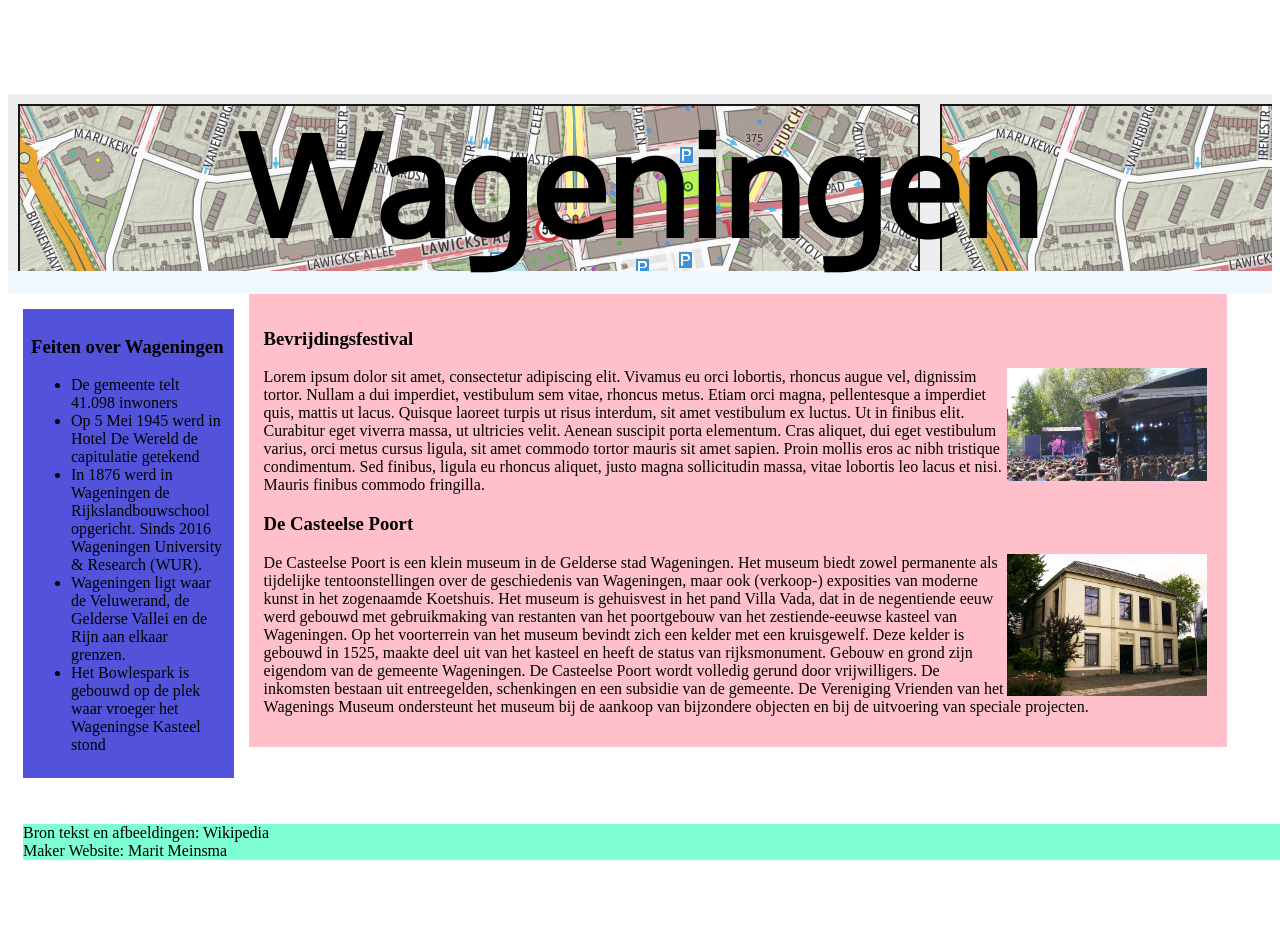
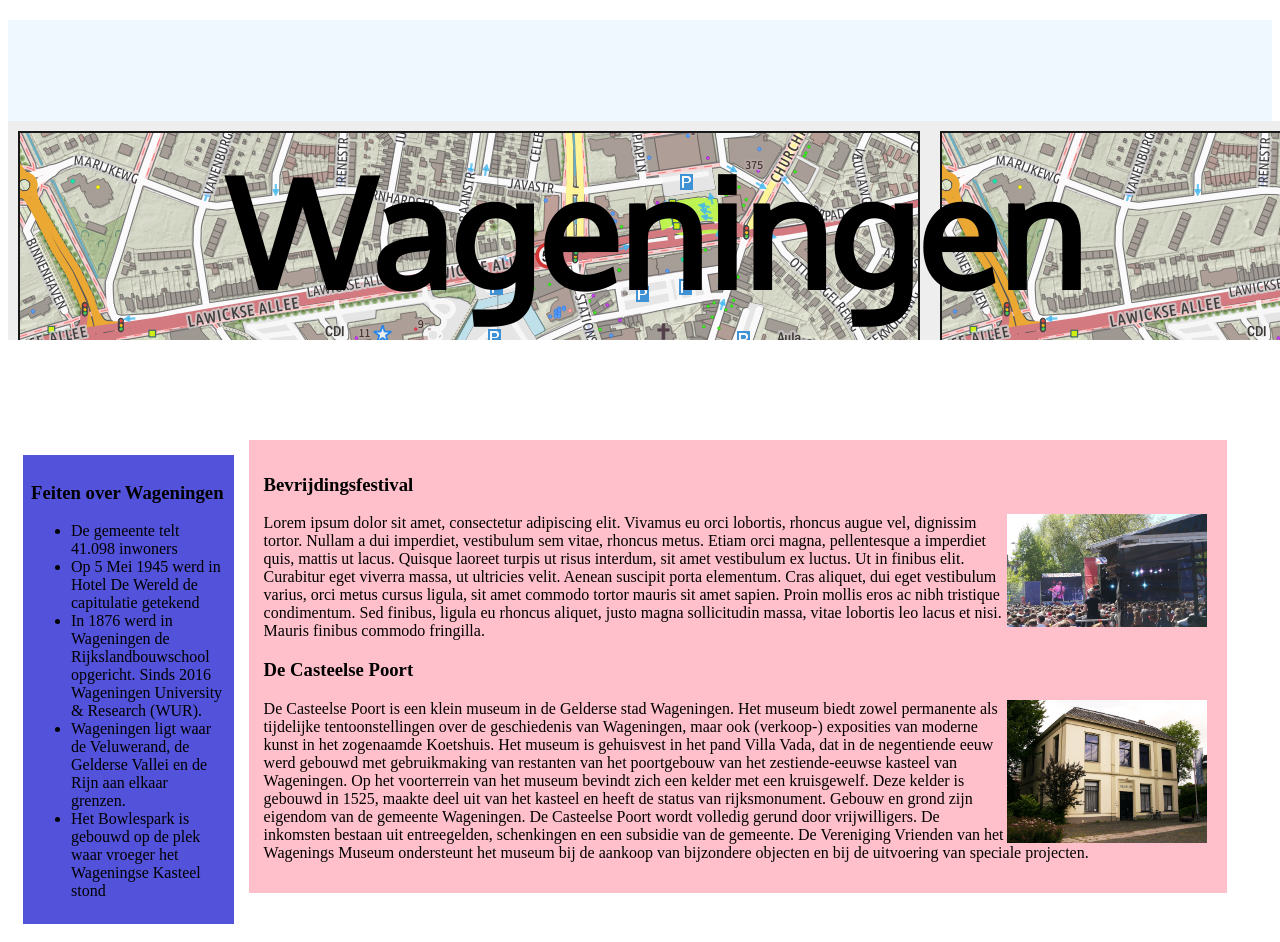
Before and after one commit to maritme/les18, a plain HTML site: page index.html in a window 1280 px wide. Shown: the top 942 px of the page. Before the commit the page ends 891 px from the top, so only its background shows below. Drawn offline with Linux system fonts and the light colour scheme.

Commit message:
Add files via upload

```diff
--- a/index.html
+++ b/index.html
@@ -39,16 +39,16 @@
                 width: 100%;
                 min-height: 200px;
                 background-color: aliceblue;
-;
             }
 
             h1{
                 font-family: 'Oxygen', sans-serif;
-                font-size: 140px;
                 text-align: center;
                 background-image: url('Wageningen-centrum-OpenTopo.jpg')
             }
-
+                @media only screen and (min-width:768px){
+                    h1{font-size: 150px;}
+                }
             img{
                 max-width: 200px;
                 height: auto;
@@ -78,11 +78,11 @@
     <body>
         <div id="content">
             <header>
-                <h1>Wageningen</h1>
+                <h1 class="col-12">Wageningen</h1>
             </header>
             <div class="row">
                 <div class="col-2">
-                    <section id="feiten">
+                    <div id="feiten">
                     <h3>Feiten over Wageningen</h3>
                     <ul>
                         <li> De gemeente telt 41.098 inwoners</li>
@@ -91,7 +91,7 @@
                         <li> Wageningen ligt waar de Veluwerand, de Gelderse Vallei en de Rijn aan elkaar grenzen.</li>
                         <li> Het Bowlespark is gebouwd op de plek waar vroeger het Wageningse Kasteel stond</li>
                     </ul>
-                    </section>
+                    </div>
                 </div>
                 <div class="col-9" id="toerisme">
                     <div>
```
